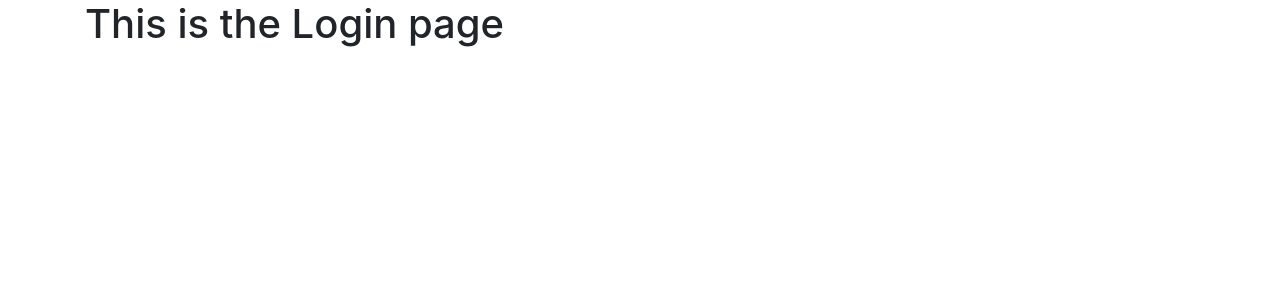
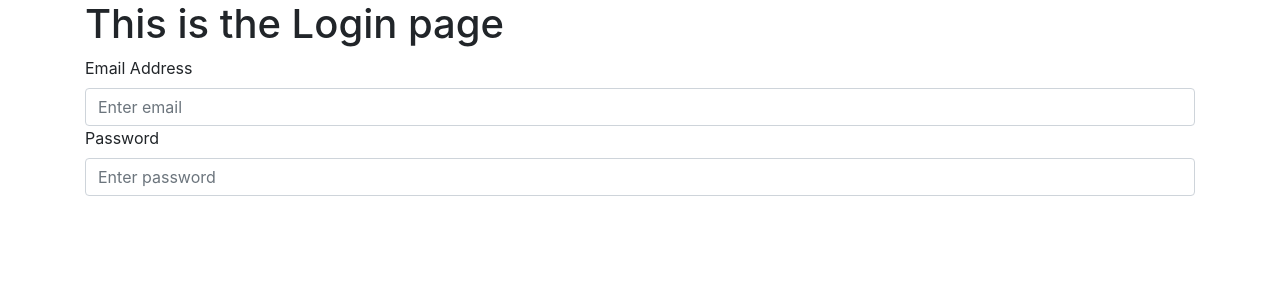
Before and after one commit to AsimovNo9/wingman, a Flask app: page /login in a window 1280 px wide. Shown: the part 56-356 px from the top of the page. Run offline with Flask 3, Linux system fonts and the light colour scheme; some libraries are stand-ins or nearby versions.

Commit message:
Moved things around images->static

```diff
--- a/src/templates/base.html
+++ b/src/templates/base.html
@@ -3,7 +3,7 @@
     <head>
         <meta charset="utf-8"/>
         <meta name="viewport" content = "width=device-width, initial-scale=1"/>
-        <link rel="icon" type="image/x-icon" href="/images/Wingman1.ico">
+        <link rel="icon" type="image/x-icon" href="{{ url_for('static', filename='images/Wingman1.ico') }}">
         <link
         rel="stylesheet"
         href="https://stackpath.bootstrapcdn.com/bootstrap/4.4.1/css/bootstrap.min.css"
--- a/src/templates/login.html
+++ b/src/templates/login.html
@@ -3,5 +3,10 @@
 
 {% block content %}
 <h1>This is the Login page</h1>
-
+<form method="POST">
+    <label for="email">Email Address</label>
+    <input type="email" class="form-control" id="email" name="email" placeholder="Enter email" >
+    <label for="password">Password</label>
+    <input type="password" class="form-control" id="password" name="password" placeholder="Enter password" >
+</form>
 {% endblock %}
```
Also changed, not shown: src/static/images/Wingman1.ico (renamed from images/Wingman1.ico), src/static/images/Wingman2.ico (renamed from images/Wingman2.ico), src/static/images/Wingman3.ico (renamed from images/Wingman3.ico).
